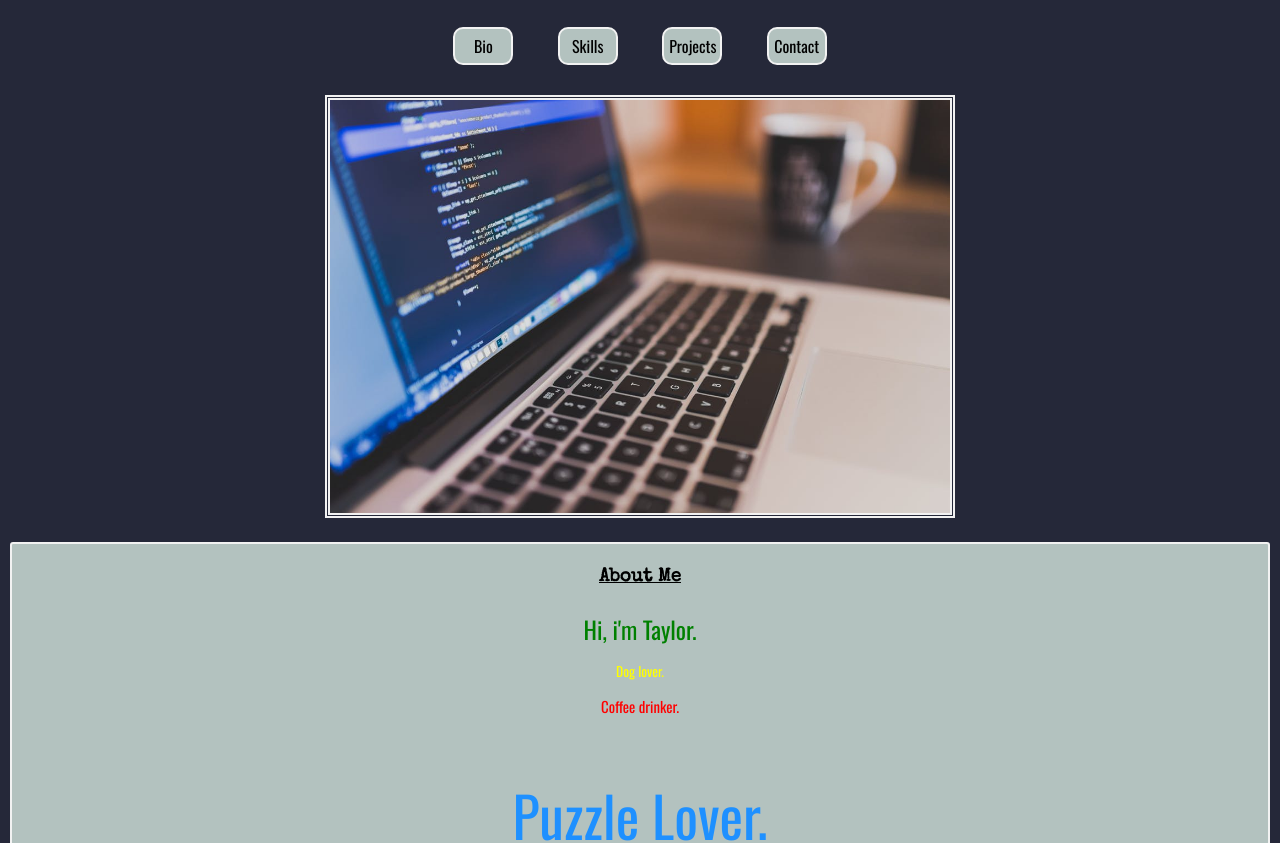
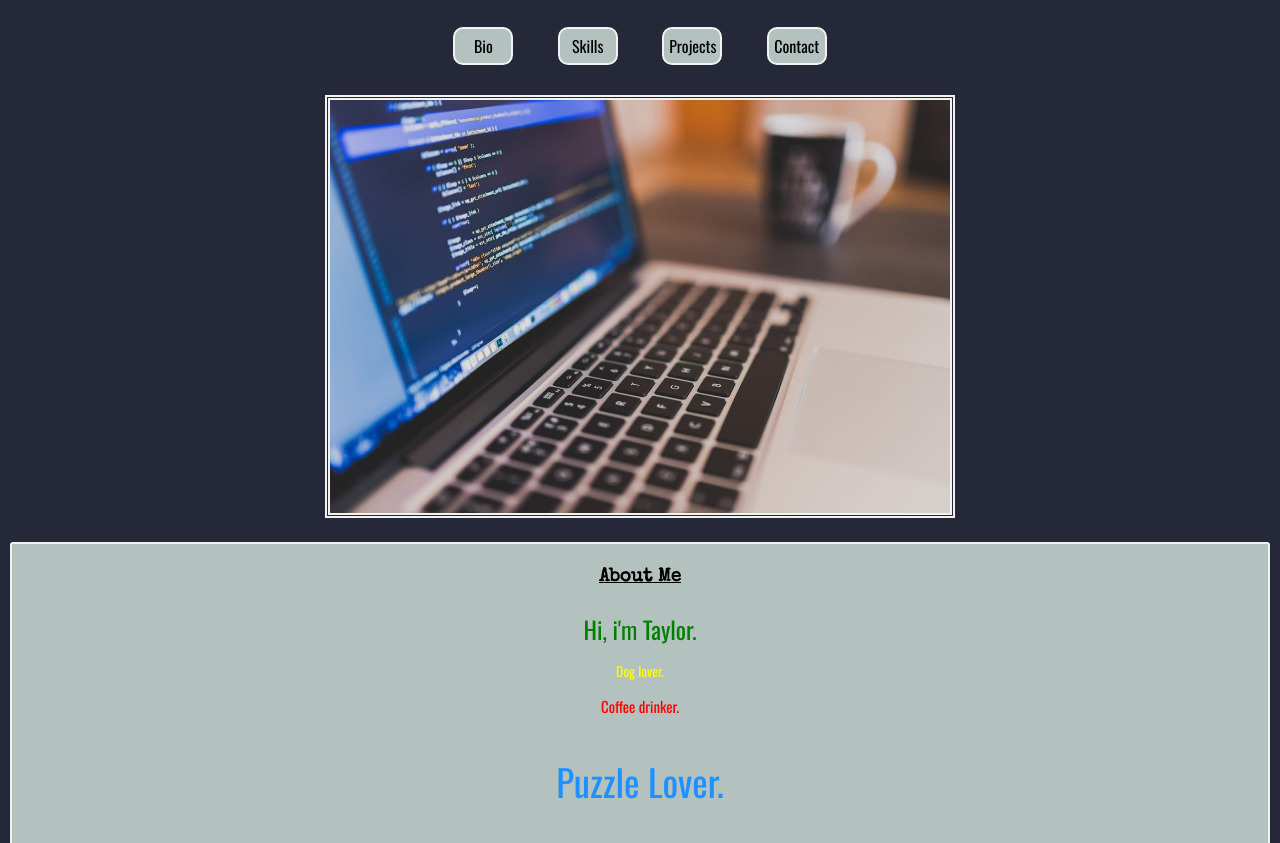
Before and after one commit to TSPrescott/TSPrescott.github.io, a plain HTML site: page index.html in a window 1280 px wide. Shown: the part 109-952 px from the top of the page. Drawn offline with nearby package versions, Linux system fonts and the light colour scheme; a script that the page names is missing.

Commit message:
Update styles.css

```diff
--- a/css/styles.css
+++ b/css/styles.css
@@ -58,7 +58,7 @@ p {
 
 .blue-text {
     color: dodgerblue;
-    font-size: 3.5em;
+    font-size: 2.3em;
 }
 
 .orange-text {
```
